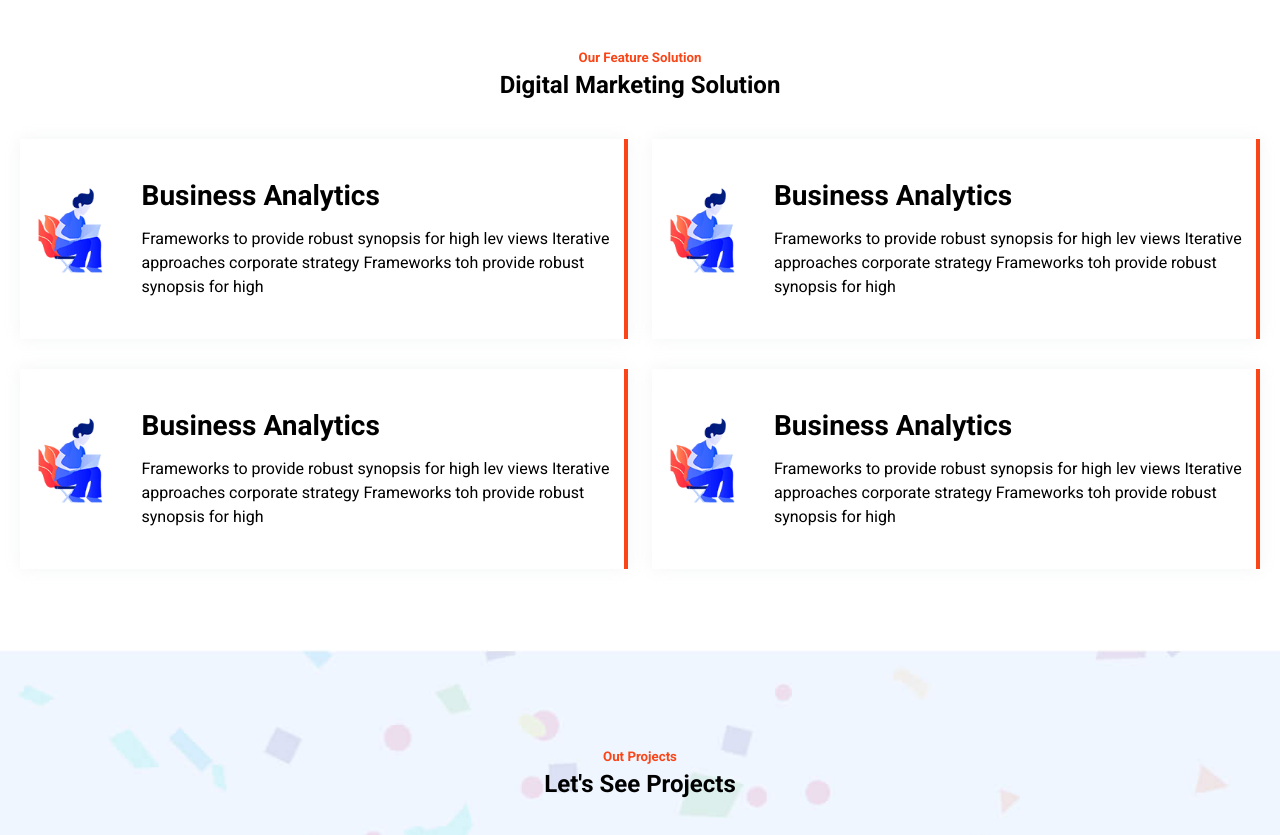
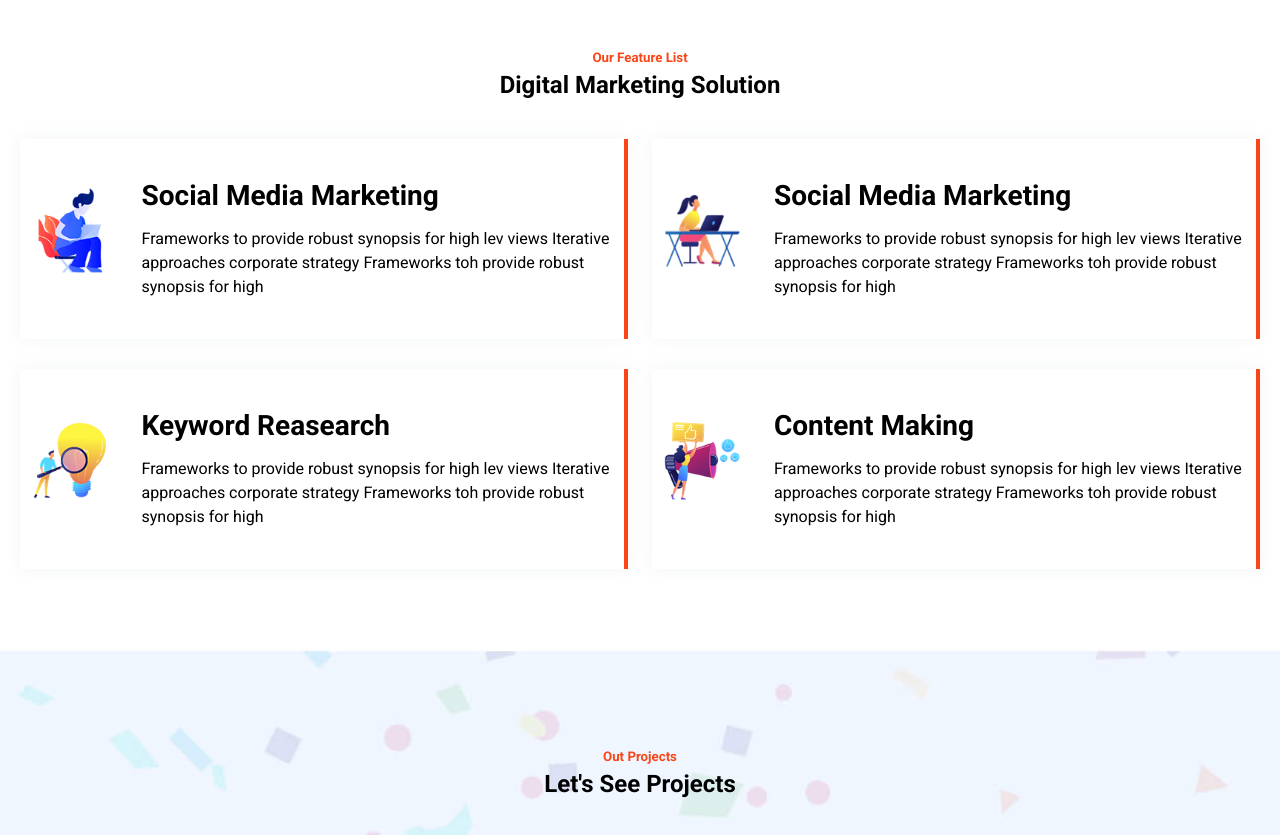
Before and after one commit to zubarony/Exam2, a plain HTML site: page index.html in a window 1280 px wide. Shown: the part 1596-2431 px from the top of the page. Drawn offline with Linux system fonts and the light colour scheme.

Commit message:
Update index.html
Update some content html

```diff
--- a/index.html
+++ b/index.html
@@ -173,7 +173,7 @@
 <section class="marketing">
         <div class="fixd-width">
             <div class="market-title text-center">
-                <h5>Our Feature Solution</h5>
+                <h5>Our Feature List</h5>
                 <h1>Digital Marketing Solution</h1>
             </div>
             <div class="market-item">
@@ -182,34 +182,34 @@
                         <img src="./ia_100000003.png" alt="">
                     </div>
                     <div class="market-i-content">
-                        <h4>Business Analytics</h4>
+                        <h4>Social Media Marketing</h4>
                         <p>Frameworks to provide robust synopsis for high lev views Iterative approaches corporate strategy Frameworks toh provide robust synopsis for high</p>
                     </div>
                 </div>
                 <div class="market-items">
                     <div class="market-i-img">
-                        <img src="./ia_100000003.png" alt="">
+                        <img src="./ia_100000004.png" alt="">
                     </div>
                     <div class="market-i-content">
-                        <h4>Business Analytics</h4>
+                        <h4>Social Media Marketing</h4>
                         <p>Frameworks to provide robust synopsis for high lev views Iterative approaches corporate strategy Frameworks toh provide robust synopsis for high</p>
                     </div>
                 </div>
                 <div class="market-items">
                     <div class="market-i-img">
-                        <img src="./ia_100000003.png" alt="">
+                        <img src="./ia_100000005.png" alt="">
                     </div>
                     <div class="market-i-content">
-                        <h4>Business Analytics</h4>
+                        <h4>Keyword Reasearch</h4>
                         <p>Frameworks to provide robust synopsis for high lev views Iterative approaches corporate strategy Frameworks toh provide robust synopsis for high</p>
                     </div>
                 </div>
                 <div class="market-items">
                     <div class="market-i-img">
-                        <img src="./ia_100000003.png" alt="">
+                        <img src="./ia_100000006.png" alt="">
                     </div>
                     <div class="market-i-content">
-                        <h4>Business Analytics</h4>
+                        <h4>Content Making</h4>
                         <p>Frameworks to provide robust synopsis for high lev views Iterative approaches corporate strategy Frameworks toh provide robust synopsis for high</p>
                     </div>
                 </div>
```
